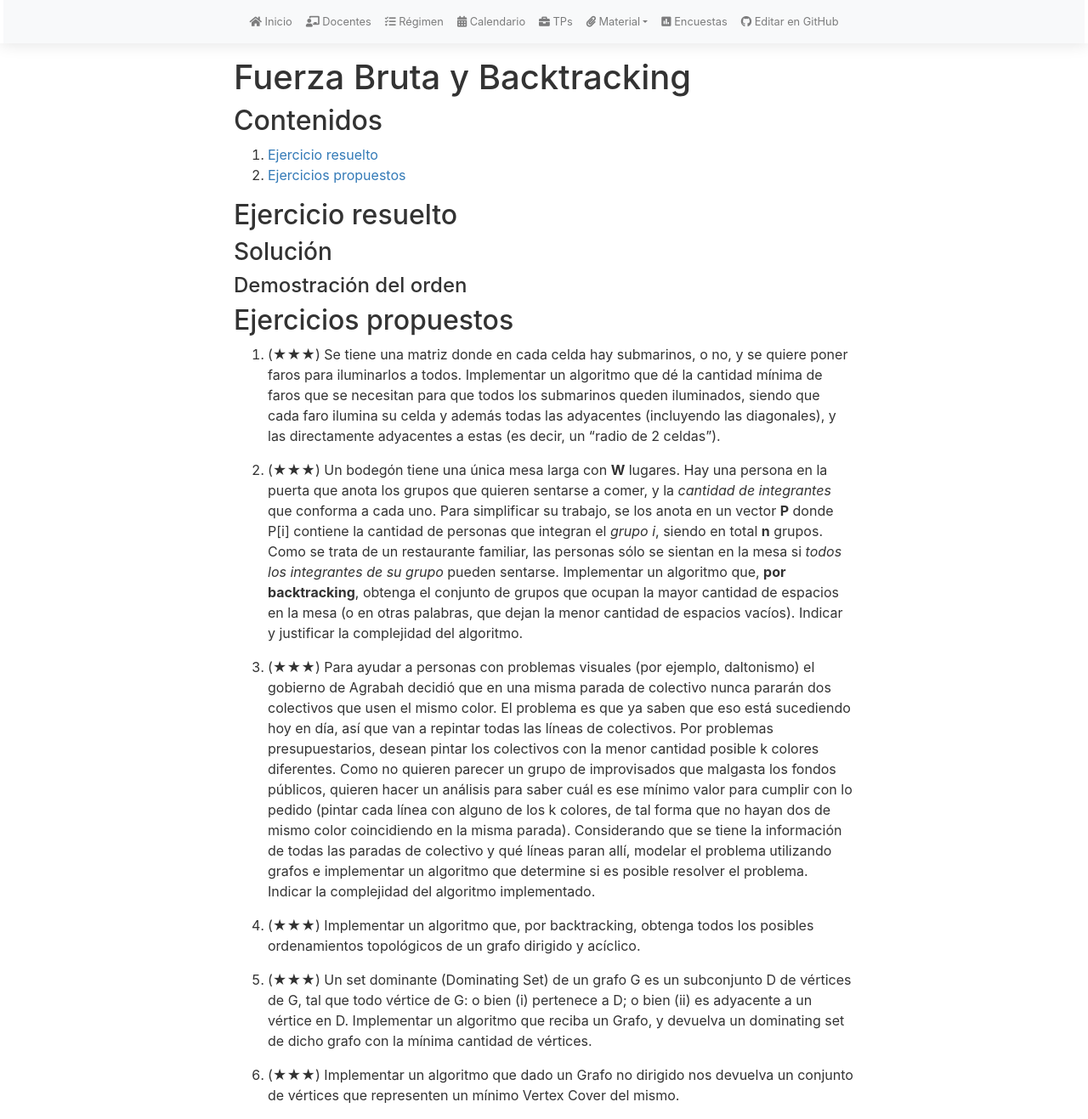
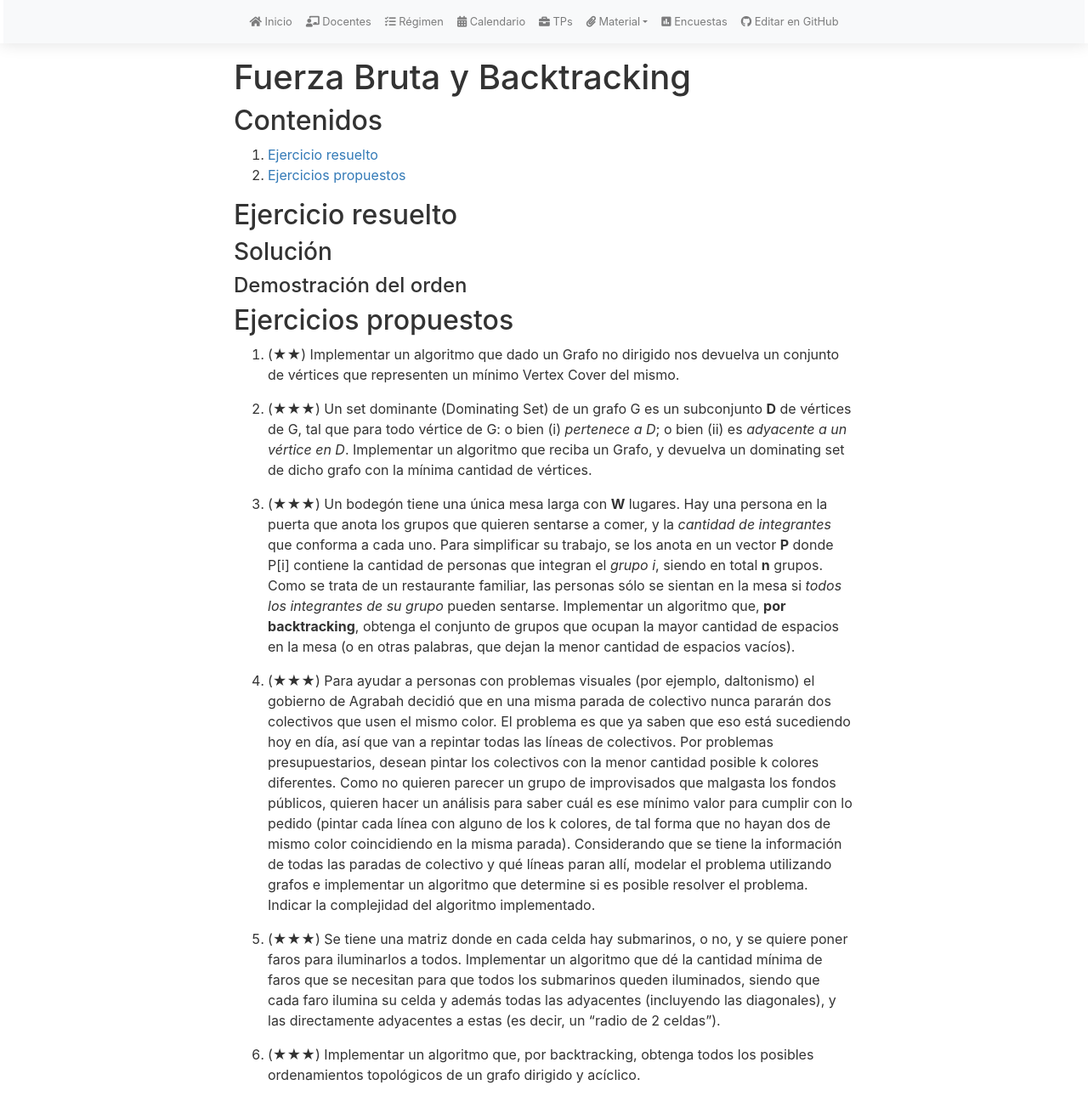
Before and after one commit to algoritmos-rw/tda_bg, a Jekyll site: the page built from material/guias/bt.md, in a window 1280 px wide and 1317 px high. Shown: the whole window at 85% size. Built offline with Jekyll 4.4.1, drawn with Linux system fonts in a browser that asks for light colours; nearby versions of some CDN libraries; our own code applies the rules of GitHub Pages for plain Markdown files; some of the changed lines change nothing that is shown.

Commit message:
Typos y Reordenar ejercicios BT

```diff
--- a/material/guias/bt.md
+++ b/material/guias/bt.md
@@ -21,18 +21,19 @@ math: true
 
 ## Ejercicios propuestos
 
-1.  (★★★) Se tiene una matriz donde en cada celda hay submarinos, o no, y se quiere poner faros para iluminarlos a todos.
-    Implementar un algoritmo que dé la cantidad mínima de faros que se necesitan para que todos los submarinos queden
-    iluminados, siendo que cada faro ilumina su celda y además todas las adyacentes (incluyendo las diagonales), y las
-    directamente adyacentes a estas (es decir, un “radio de 2 celdas”).
+1.  (★★) Implementar un algoritmo que dado un Grafo no dirigido nos devuelva un conjunto de vértices que representen un
+    mínimo Vertex Cover del mismo.
+
+1.  (★★★) Un set dominante (Dominating Set) de un grafo G es un subconjunto **D** de vértices de G, tal que para todo vértice de G:
+    o bien (i) _pertenece a D_; o bien (ii) es _adyacente a un vértice en D_.  Implementar un algoritmo que reciba un Grafo, y devuelva
+    un dominating set de dicho grafo con la mínima cantidad de vértices.
 
 1.  (★★★) Un bodegón tiene una única mesa larga con **W** lugares. Hay una persona en la puerta que anota los grupos que quieren
     sentarse a comer, y la _cantidad de integrantes_ que conforma a cada uno. Para simplificar su trabajo, se los anota en
     un vector **P** donde P[i] contiene la cantidad de personas que integran el _grupo i_, siendo en total **n** grupos. Como se
     trata de un restaurante familiar, las personas sólo se sientan en la mesa si _todos los integrantes de su grupo_ pueden
     sentarse. Implementar un algoritmo que, **por backtracking**, obtenga el conjunto de grupos que ocupan
-    la mayor cantidad de espacios en la mesa (o en otras palabras, que dejan la menor cantidad de espacios vacíos). Indicar
-    y justificar la complejidad del algoritmo.
+    la mayor cantidad de espacios en la mesa (o en otras palabras, que dejan la menor cantidad de espacios vacíos).
 
 1.  (★★★) Para ayudar a personas con problemas visuales (por ejemplo, daltonismo) el gobierno de Agrabah decidió que en una
     misma parada de colectivo nunca pararán dos colectivos que usen el mismo color. El problema es que ya saben que eso
@@ -44,14 +45,12 @@ math: true
     líneas paran allí, modelar el problema utilizando grafos e implementar un algoritmo que determine si es posible resolver
     el problema. Indicar la complejidad del algoritmo implementado.
 
+1.  (★★★) Se tiene una matriz donde en cada celda hay submarinos, o no, y se quiere poner faros para iluminarlos a todos.
+    Implementar un algoritmo que dé la cantidad mínima de faros que se necesitan para que todos los submarinos queden
+    iluminados, siendo que cada faro ilumina su celda y además todas las adyacentes (incluyendo las diagonales), y las
+    directamente adyacentes a estas (es decir, un “radio de 2 celdas”).
+
 1.  (★★★) Implementar un algoritmo que, por backtracking, obtenga todos los posibles ordenamientos topológicos de un grafo
     dirigido y acíclico.
 
-1.  (★★★) Un set dominante (Dominating Set) de un grafo G es un subconjunto D de vértices de G, tal que todo vértice de G: o bien
-    (i) pertenece a D; o bien (ii) es adyacente a un vértice en D.  Implementar un algoritmo que reciba un Grafo, y devuelva un
-    dominating set de dicho grafo con la mínima cantidad de vértices.
-
-1.  (★★★) Implementar un algoritmo que dado un Grafo no dirigido nos devuelva un conjunto de vértices que representen un
-    mínimo Vertex Cover del mismo.
-
 {::options toc_levels="2" /}
```
